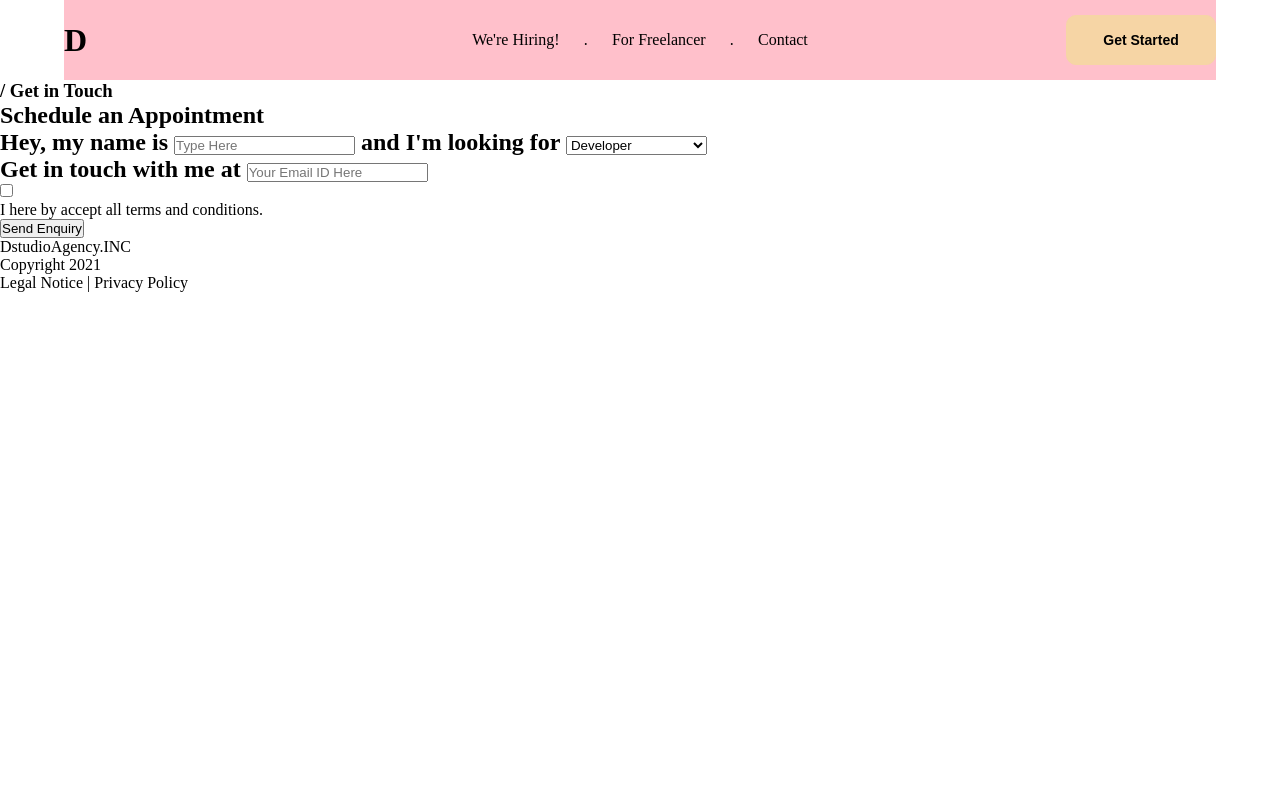
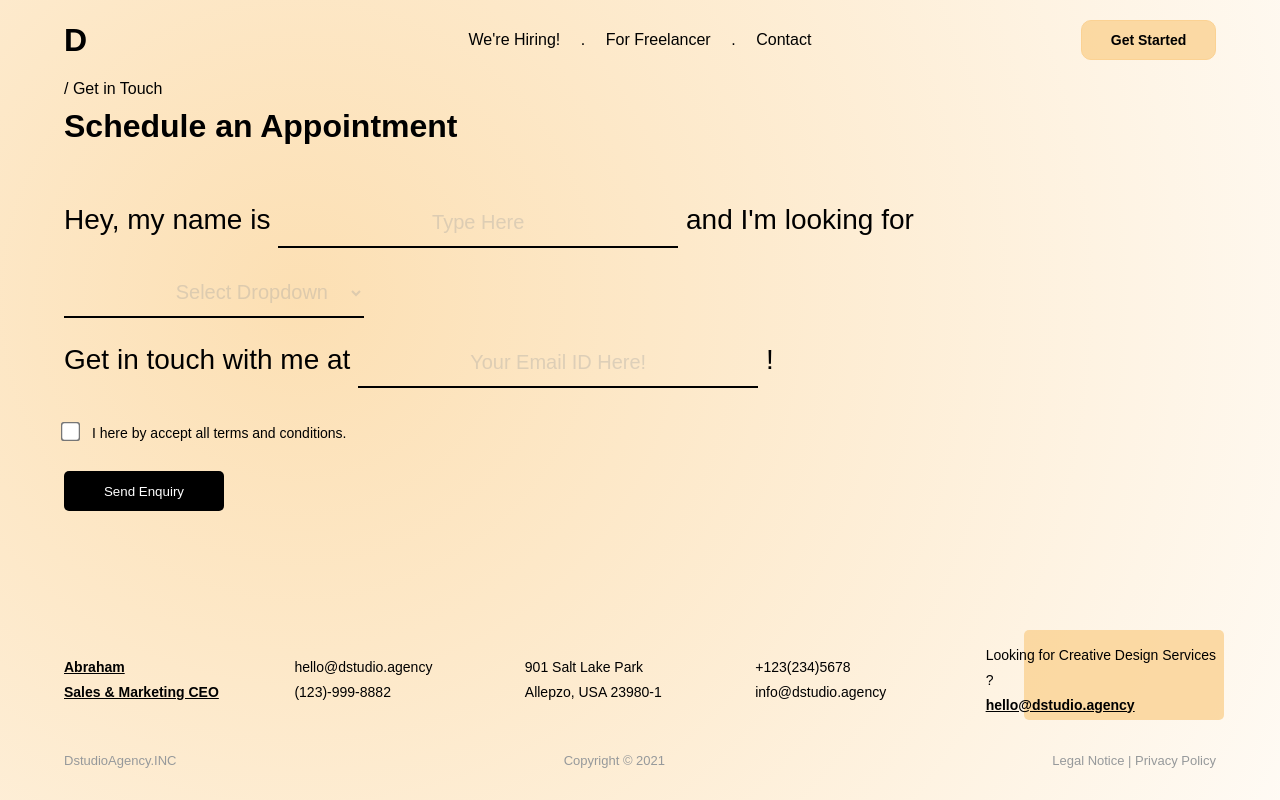
Before and after one commit to luckimeer/Clones, a PHP site: page / in a window 1280 px wide. Run offline with PHP 8.4, Linux system fonts and the light colour scheme.

Commit message:
updated layout and css

```diff
--- a/Day4/index.html
+++ b/Day4/index.html
@@ -37,32 +37,52 @@
                     <input type="text" id="name" name="name" placeholder="Type Here">
                     and I'm looking for
                     <select id="country" name="country">
+                        <option disabled selected>Select Dropdown</option>
                         <option>Developer</option>
                         <option>Designer</option>
                         <option>Writer</option>
                         <option>Photographer</option>
                         <option>Marketing Strategist</option>
                     </select>
+                    <br> Get in touch with me at <input type="text" id="email" name="emailaddress" placeholder="Your Email ID Here!"> !
                 </h2>
-                <h2>Get in touch with me at <input type="text" id="email" name="emailaddress" placeholder="Your Email ID Here"> </h2>
 
-                <input type="checkbox">
-                <p>I here by accept all terms and conditions.</p>
+                <p><input type="checkbox"><span></span>I here by accept all terms and conditions.</p>
 
-                <input type="submit" value="Send Enquiry">
+                <input id="enquiry" type="submit" value="Send Enquiry">
             </form>
 
         </section>
 
         <section class="contact-info">
+            <div class="name-position">
 
+                <p>Abraham<br>Sales & Marketing CEO</p>
+            </div>
+            <div class="personalemail-phone">
+                <p>hello@dstudio.agency</p>
+                <p>(123)-999-8882</p>
+            </div>
+            <div class="address">
+                <p>901 Salt Lake Park</p>
+                <p>Allepzo, USA 23980-1</p>
+            </div>
+            <div class="workemail-phone">
+                <p>+123(234)5678</p>
+                <p>info@dstudio.agency</p>
+            </div>
+            <div class="design-contact">
+                <p>Looking for Creative Design Services ?</p>
+                <p>hello@dstudio.agency</p>
+            </div>
         </section>
 
+        <div class="yellow-box"></div>
     </main>
 
     <footer>
         <p>DstudioAgency.INC</p>
-        <p>Copyright 2021</p>
+        <p>Copyright &#169;	2021</p>
         <p>Legal Notice | Privacy Policy</p>
     </footer>
 </body>
--- a/Day4/style.css
+++ b/Day4/style.css
@@ -2,11 +2,16 @@
     margin: 0;
     padding: 0;
     box-sizing: border-box;
+    font-family: Arial, Helvetica, sans-serif;
+}
+
+body {
+    background-image: radial-gradient(circle at 300px 300px,
+    rgba(251, 210, 147, 0.7) 0%, rgba(251, 210, 147, 0.1) 100%);
 }
 
 header {
     align-items: center;
-    background:pink;
     display: flex;
     height: 10vh;
     margin: auto;
@@ -42,11 +47,137 @@ nav,
 }
 
 .start-btn button {
-    background-color: #F6D5A5;
-    border: 1px solid #F6D5A5;
+    background-color: rgba(251, 210, 147, 0.8);
+    border: 1px solid rgba(251, 210, 147, 1);
     border-radius: 10px;
     font-size: 14px;
     font-weight: 700;
-    height: 50px;
-    width: 150px;
+    height: 40px;
+    width: 135px;
 }
+
+
+
+main {
+
+    height: 80vh;
+    margin: auto;
+    width: 90%;
+}
+
+.appt-form {
+    height: 70vh;
+}
+
+form h3 {
+    font-size: 16px;
+    font-weight: 400;
+}
+
+form h1 {
+    font-size: 32px;
+    padding: 10px 0px 0px 0px;
+}
+
+form h2 {
+    font-size: 28px;
+    font-weight: 400;
+    line-height: 70px;
+    padding: 40px 0px 30px 0px;
+}
+
+form p {
+    font-size: 14px;
+    padding: 0px 0px 30px 0px;
+}
+
+span {
+    padding-right: 15px;
+}
+
+input[type=text] {
+    background-color: transparent;
+    border: none;
+    border-bottom: 2px solid black;
+    font-size: 20px;
+    padding: 12px 20px;
+    text-align: center;
+    width: 400px;
+}
+
+input[type=text]::placeholder {
+    color: rgba(150, 153, 155, 0.3);
+}
+
+
+select {
+    background-color: transparent;
+    border: none;
+    border-bottom: 2px solid black;
+    color:rgba(150, 153, 155, 0.3);
+    font-size: 20px;
+    padding: 12px 20px;
+    text-align: end;
+    width: 300px;
+}
+
+input[type=checkbox] {
+    transform: scale(1.5);
+}
+
+#enquiry {
+    background-color: black;
+    border: black;
+    border-radius: 5px;
+    color: white;
+    height: 40px;
+    width: 160px;
+}
+
+.contact-info {
+    display: flex;
+    height: 10vh;
+}
+
+.name-position,
+.personalemail-phone,
+.address,
+.workemail-phone,
+.design-contact {
+    align-self: center;
+    font-size: 14px;
+    flex: 1;
+    line-height: 25px;
+}
+
+.name-position p:nth-of-type(1) {
+    font-weight: 700;
+    text-decoration: underline;
+}
+
+.design-contact p:nth-of-type(2) {
+    font-weight: 700;
+    text-decoration: underline;
+}
+
+.yellow-box {
+    position: absolute;
+    background-color: rgba(251, 210, 147, 0.8);
+    border-radius: 5px;
+    left: 80%;
+    bottom: 10%;
+    height: 90px;
+    width: 200px;
+    z-index: -1;
+}
+
+footer {
+    align-items: center;
+    color: rgb(150, 153, 155);
+    display: flex;
+    justify-content: space-between;
+    font-size: 13px;
+    height: 10vh;
+    margin: auto;
+    width: 90%;
+}
```
